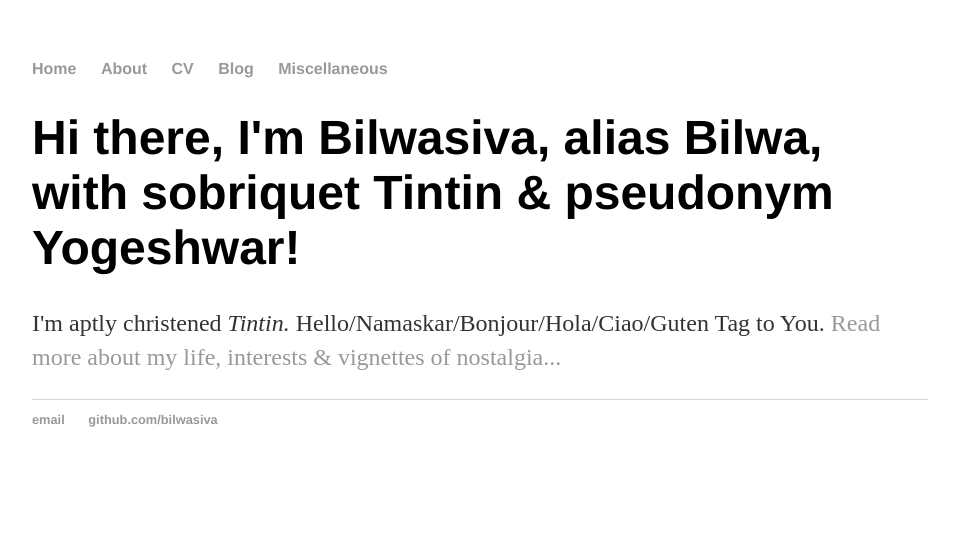
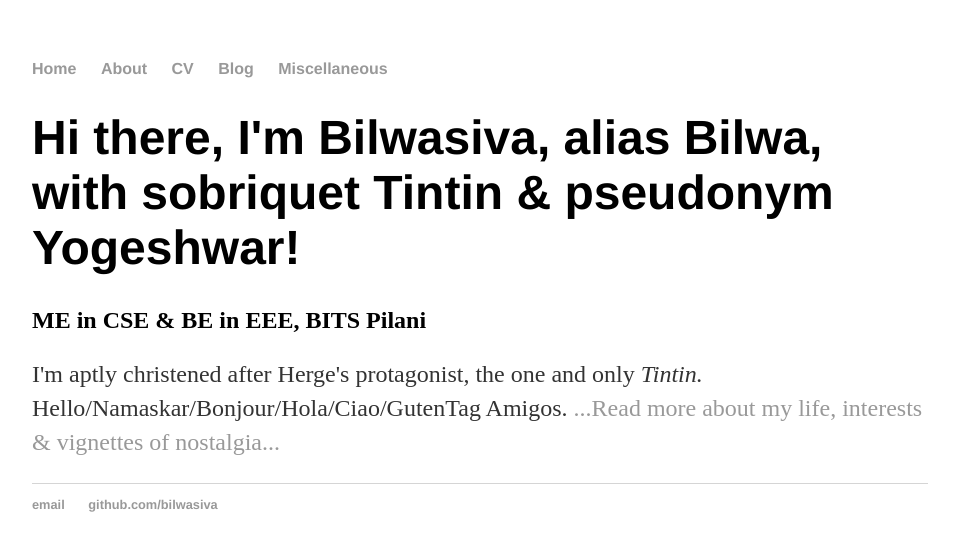
Before and after one commit to Bilwasiva/bilwasiva.github.io, a Jekyll site: the page index.html, which Jekyll copies as it is, in a window 1280 px wide. Shown: the top 551 px of the page, without its empty margins (160-1119 px from the left). Built offline with Jekyll 4.4.1, drawn with Linux system fonts in a browser that asks for light colours.

Commit message:
Update index.html

```diff
--- a/index.html
+++ b/index.html
@@ -18,7 +18,8 @@
 		<div class="container">
     		<div class="blurb">
         		<h1>Hi there, I'm Bilwasiva, alias Bilwa, with sobriquet Tintin & pseudonym Yogeshwar!</h1>
-				<p>I'm aptly christened <em>Tintin. </em> Hello/Namaskar/Bonjour/Hola/Ciao/Guten Tag to You. <a href="/about">Read more about my life, interests & vignettes of nostalgia...</a></p>
+			<h2>ME in CSE & BE in EEE, BITS Pilani</h2>
+				<p>I'm aptly christened after Herge's protagonist, the one and only <em>Tintin. </em> Hello/Namaskar/Bonjour/Hola/Ciao/GutenTag Amigos. <a href="/about">...Read more about my life, interests & vignettes of nostalgia...</a></p>
     		</div><!-- /.blurb -->
 		</div><!-- /.container -->
 		<footer>
```
Also changed, not shown: other parts of index.html (+1 -1 lines).
